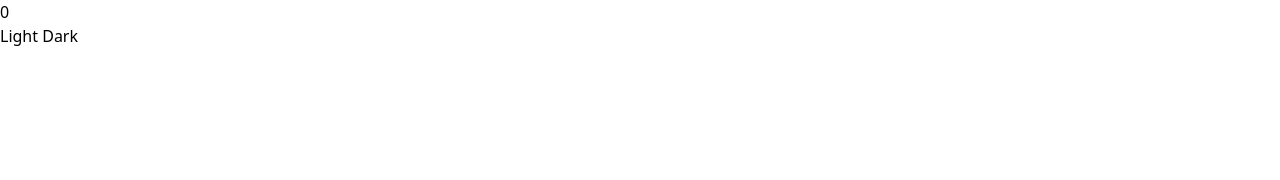
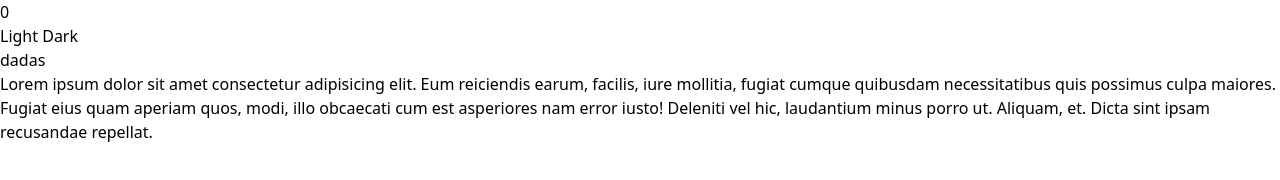
Before and after one commit to Mjdeleon8/chk, a website: page index.html in a window 1280 px wide. Drawn offline with Linux system fonts and the light colour scheme.

Commit message:
Paragraph added

```diff
--- a/index.html
+++ b/index.html
@@ -15,6 +15,11 @@
             <button onclick="light()">Light</button>
             <button onclick="dark()">Dark</button>
         </div>
+        <h1>dadas</h1>
+        <p>Lorem ipsum dolor sit amet consectetur adipisicing elit. Eum reiciendis earum, facilis, iure mollitia, fugiat
+            cumque quibusdam necessitatibus quis possimus culpa maiores. Fugiat eius quam aperiam quos, modi, illo
+            obcaecati cum est asperiores nam error iusto! Deleniti vel hic, laudantium minus porro ut. Aliquam, et.
+            Dicta sint ipsam recusandae repellat.</p>
     </div>
 
 </body>
```
